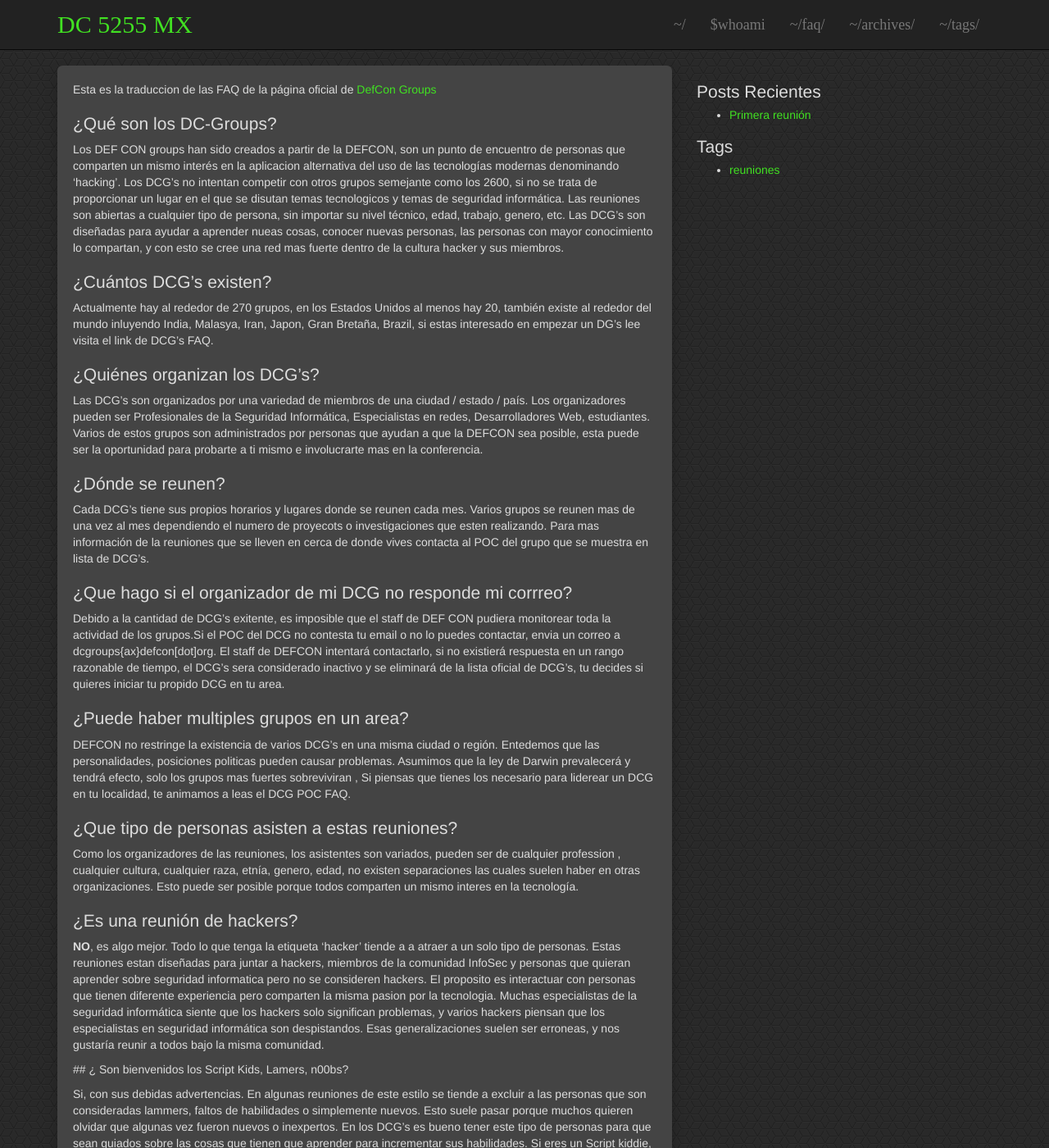
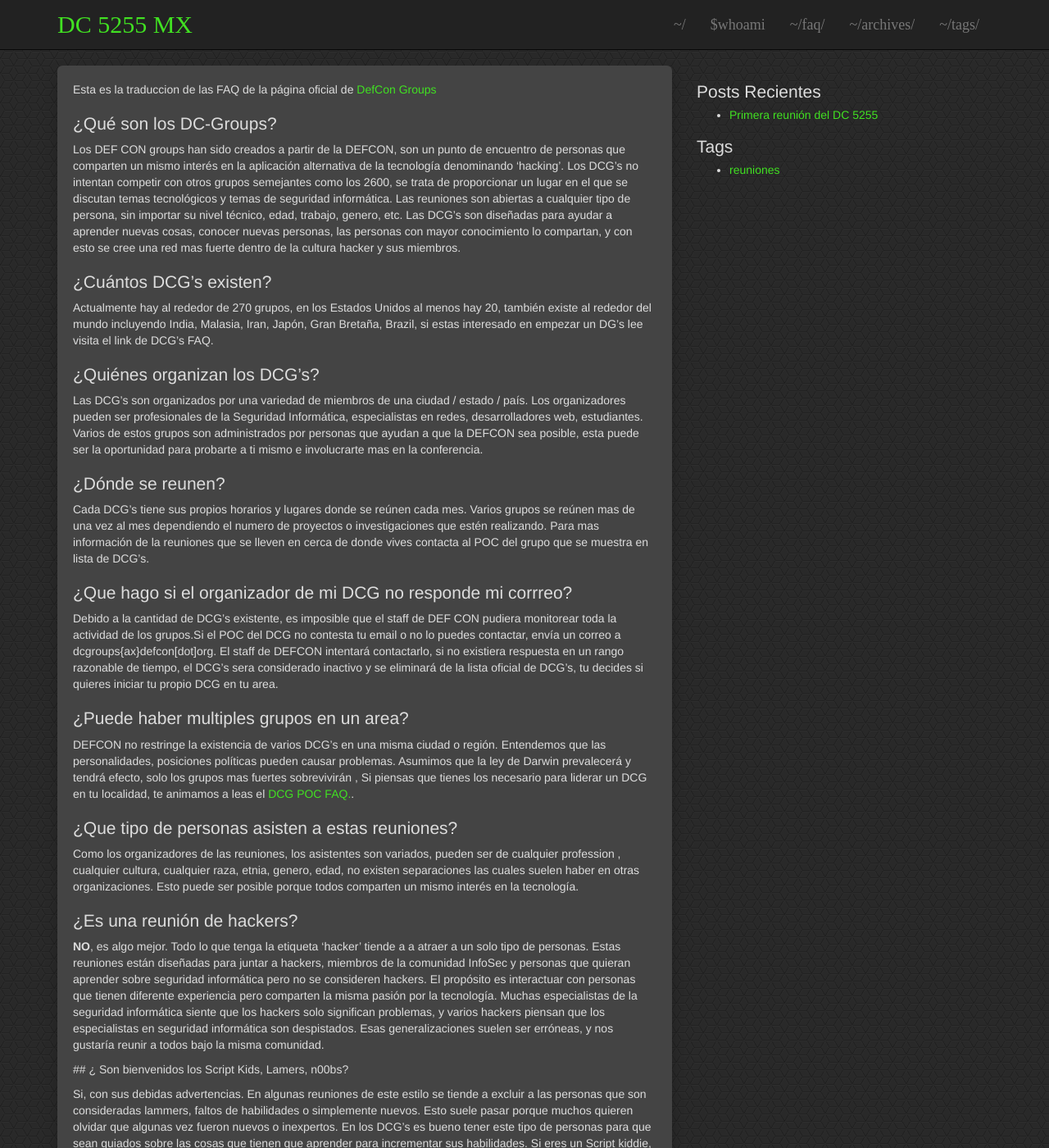
Before and after one commit to dc5255/dc5255.github.io, a Jekyll site: the page built from faqs.md, in a window 1280 px wide and 1400 px high. Shown: the whole window at 82% size. Built offline with Jekyll 4.4.1, drawn with Linux system fonts in a browser that asks for light colours; some of the changed text lies outside the part shown.

Commit message:
:smile: primera reunion

```diff
--- a/faqs.md
+++ b/faqs.md
@@ -10,54 +10,53 @@
 
 ## ¿Qué son los DC-Groups?
 
-Los DEF CON groups han sido creados a partir de la DEFCON, son un punto de encuentro de personas que comparten un mismo interés en la aplicacion alternativa del uso de las tecnologías modernas denominando 'hacking'. Los DCG's no intentan competir con otros grupos semejante como los 2600, si no se trata de proporcionar un lugar en el que se disutan temas tecnologicos y temas de seguridad informática. Las reuniones son abiertas a cualquier tipo de persona, sin importar su nivel técnico, edad, trabajo, genero, etc. Las DCG's son diseñadas para ayudar a aprender nueas cosas, conocer nuevas personas, las personas con mayor conocimiento lo compartan, y con esto se cree una red mas fuerte dentro de la cultura hacker y sus miembros.
+Los DEF CON groups han sido creados a partir de la DEFCON, son un punto de encuentro de personas que comparten un mismo interés en la aplicación alternativa de la tecnología denominando 'hacking'. Los DCG's no intentan competir con otros grupos semejantes como los 2600,  se trata de proporcionar un lugar en el que se discutan temas tecnológicos y temas de seguridad informática. Las reuniones son abiertas a cualquier tipo de persona, sin importar su nivel técnico, edad, trabajo, genero, etc. Las DCG's son diseñadas para ayudar a aprender nuevas cosas, conocer nuevas personas, las personas con mayor conocimiento lo compartan, y con esto se cree una red mas fuerte dentro de la cultura hacker y sus miembros.
 
 
 ## ¿Cuántos DCG's existen?
 
-Actualmente hay al rededor de 270 grupos, en los Estados Unidos al menos hay 20, también existe al rededor del mundo inluyendo India, Malasya, Iran, Japon, Gran Bretaña, Brazil, si estas interesado en empezar un DG's lee visita el link de DCG's FAQ.
+Actualmente hay al rededor de 270 grupos, en los Estados Unidos al menos hay 20, también existe al rededor del mundo incluyendo India, Malasia, Iran, Japón, Gran Bretaña, Brazil, si estas interesado en empezar un DG's lee visita el link de DCG's FAQ.
 
 
 ## ¿Quiénes organizan los DCG's?
 
-Las DCG's son organizados por una variedad de miembros de una ciudad / estado / país. Los organizadores pueden ser Profesionales de la Seguridad Informática, Especialistas en redes, Desarrolladores Web, estudiantes. Varios de estos grupos son administrados por personas que ayudan a que la DEFCON sea posible, esta puede ser la oportunidad para probarte a ti mismo e involucrarte mas en la conferencia.
+Las DCG's son organizados por una variedad de miembros de una ciudad / estado / país. Los organizadores pueden ser profesionales de la Seguridad Informática, especialistas en redes, desarrolladores web, estudiantes. Varios de estos grupos son administrados por personas que ayudan a que la DEFCON sea posible, esta puede ser la oportunidad para probarte a ti mismo e involucrarte mas en la conferencia.
 
 
 ## ¿Dónde se reunen?
 
-Cada DCG's tiene sus propios horarios y lugares donde se reunen cada mes. Varios grupos se reunen mas de una vez al mes dependiendo el numero de proyecots o investigaciones que esten realizando. Para mas información de la reuniones que se lleven en cerca de donde vives contacta al POC del grupo que se muestra en lista de DCG's.
+Cada DCG's tiene sus propios horarios y lugares donde se reúnen cada mes. Varios grupos se reúnen mas de una vez al mes dependiendo el numero de proyectos o investigaciones que estén realizando. Para mas información de la reuniones que se lleven en cerca de donde vives contacta al POC del grupo que se muestra en lista de DCG's.
 
 
 ## ¿Que hago si el organizador de mi DCG no responde mi corrreo?
 
-Debido a la cantidad de DCG's exitente, es imposible que el staff de DEF CON pudiera monitorear toda la actividad de los grupos.Si el POC del DCG no contesta tu email o no lo puedes contactar, envia un correo a dcgroups{ax}defcon[dot]org. El staff de DEFCON intentará contactarlo, si no existierá respuesta en un rango razonable de tiempo, el DCG's sera considerado inactivo y se eliminará de la lista oficial de DCG's, tu decides si quieres iniciar tu propido DCG en tu area.
+Debido a la cantidad de DCG's existente, es imposible que el staff de DEF CON pudiera monitorear toda la actividad de los grupos.Si el POC del DCG no contesta tu email o no lo puedes contactar, envía un correo a dcgroups{ax}defcon[dot]org. El staff de DEFCON intentará contactarlo, si no existiera respuesta en un rango razonable de tiempo, el DCG's sera considerado inactivo y se eliminará de la lista oficial de DCG's, tu decides si quieres iniciar tu propio DCG en tu area.
 
 
 ## ¿Puede haber multiples grupos en un area?
 
-DEFCON no restringe la existencia de varios DCG's en una misma ciudad o región. Entedemos que las personalidades, posiciones politicas pueden causar problemas. Asumimos que la ley de Darwin prevalecerá y tendrá efecto, solo los grupos mas fuertes sobreviviran , Si piensas que tienes los necesario para liderear un DCG en tu localidad, te animamos a leas el DCG POC FAQ.
+DEFCON no restringe la existencia de varios DCG's en una misma ciudad o región. Entendemos que las personalidades, posiciones políticas pueden causar problemas. Asumimos que la ley de Darwin prevalecerá y tendrá efecto, solo los grupos mas fuertes sobrevivirán , Si piensas que tienes los necesario para liderar un DCG en tu localidad, te animamos a leas el [DCG POC FAQ.](https://www.defcon.org/html/defcon-groups/dc-groups-faq.html).
 
 
 ## ¿Que tipo de personas asisten a estas reuniones?
 
-Como los organizadores de las reuniones, los asistentes son variados, pueden ser de cualquier profession , cualquier cultura, cualquier raza, etnía, genero, edad, no existen separaciones las cuales suelen haber en otras organizaciones. Esto puede ser posible porque todos comparten un mismo interes en la tecnología.
+Como los organizadores de las reuniones, los asistentes son variados, pueden ser de cualquier profession , cualquier cultura, cualquier raza, etnia, genero, edad, no existen separaciones las cuales suelen haber en otras organizaciones. Esto puede ser posible porque todos comparten un mismo interés en la tecnología.
 
 
 ## ¿Es una reunión de hackers?
 
-**NO**, es algo mejor. Todo lo que tenga la etiqueta 'hacker' tiende a a atraer a un solo tipo de personas. Estas reuniones estan diseñadas para juntar a hackers, miembros de la comunidad InfoSec y personas que quieran aprender sobre seguridad informatica pero no se consideren hackers. El proposito es interactuar con personas que tienen diferente experiencia pero comparten la misma pasion por la tecnologia. Muchas especialistas de la seguridad informática siente que los hackers solo significan problemas, y varios hackers piensan que los especialistas en seguridad informática son despistandos. Esas generalizaciones suelen ser erroneas, y nos gustaría reunir a todos bajo la misma comunidad.
+**NO**, es algo mejor. Todo lo que tenga la etiqueta 'hacker' tiende a a atraer a un solo tipo de personas. Estas reuniones están diseñadas para juntar a hackers, miembros de la comunidad InfoSec y personas que quieran aprender sobre seguridad informática pero no se consideren hackers. El propósito es interactuar con personas que tienen diferente experiencia pero comparten la misma pasión por la tecnología. Muchas especialistas de la seguridad informática siente que los hackers solo significan problemas, y varios hackers piensan que los especialistas en seguridad informática son despistados. Esas generalizaciones suelen ser erróneas, y nos gustaría reunir a todos bajo la misma comunidad.
 
 
 ## ¿ Son bienvenidos los Script Kids, Lamers, n00bs?
 
 Si, con sus debidas advertencias. En algunas reuniones de este estilo se tiende a excluir a las personas que son consideradas lammers, faltos de habilidades o simplemente nuevos. Esto suele pasar porque muchos quieren olvidar que algunas vez fueron nuevos o inexpertos.
-En los DCG's es bueno tener este tipo de personas para que sean guiados sobre las cosas que tienen que aprender para incrementar sus habilidades. Si eres un Script kiddie, lamer o n00b sientete libre de asistir pero no molestes a los que quieren aprender cosas nuevas. Como dice la frase 'La ignoracia se perdona porque es curable, la estupidez no ...', La diferencia entre la ignorancia y la estupides se encuentra en el deseo de no permanecer ignorante. Ser un hacker es querer
-evolucionar mas rápido que las masas, por eso te animamos a que saques ventaja de cada oportunidad que se presente para hacerlo.
+En los DCG's es bueno tener este tipo de personas para que sean guiados sobre las cosas que tienen que aprender para incrementar sus habilidades. Si eres un Script kiddie, lamer o n00b siéntete libre de asistir pero no molestes a los que quieren aprender cosas nuevas. Como dice la frase 'La ignorancia se perdona porque es curable, la estupidez no ...', La diferencia entre la ignorancia y la estupidez se encuentra en el deseo de no permanecer ignorante. Ser un hacker es querer evolucionar mas rápido que las masas, por eso te animamos a que saques ventaja de cada oportunidad que se presente para hacerlo.
 
 
 ## ¿Exiten listas de correo / sitios web para los miembros de DGs?
 
-Depende de cada DCG, existen algunos que tiene websites y listas de correo funcionando, para tener mas informacion consulta la lista de DCG's en [DefCon](http://www.defcon.org).
+Depende de cada DCG, existen algunos que tiene websites y listas de correo funcionando, para tener mas información consulta la lista de DCG's en [DefCon](http://www.defcon.org).
 
 
 ## ¿Suceden cosas ilegales en estas reuniones?
@@ -67,20 +66,20 @@
 
 ## ¿Algunas reuniones pasan mas al lado politico que al tecnico, los DCG van en la misma direccion?
 
-En los DCG's es dificl mantenerse al margen de las cuestiones politicas que engloba tecnologia, los grupos que se han citado anteriormente tenian ese objetivo. Los DC's no tienen como objetivo el activismo / hacktivismo. Tal vez existan asistentes que sean hacktivistas o esten involucrados en algún movimiento de ese estilo. Los DC's no tiene oficialmente ese objectivo.
+En los DCG's es difícil mantenerse al margen de las cuestiones políticas que engloba tecnología, los grupos que se han citado anteriormente tenían ese objetivo. Los DC's no tienen como objetivo el activismo / hacktivismo. Tal vez existan asistentes que sean hacktivistas o estén involucrados en algún movimiento de ese estilo. Los DC's no tiene oficialmente ese objetivo.
 
 
 ## ¿Pertenezco a la policia, o soy periodista, puedo asistir?
 
 Seguro, solo di claramente a lo que te dedicas para evitar malos entendidos. De hecho si puedes enviar un correo al DCG y avisar que vas a asistir seria de gran ayuda.
-No decir quien eres y a que te dedicas podría entenderse que vas a perseguir a alguien. Tu sabes quienes somos y esperamos la misma información de tí.
+No decir quien eres y a que te dedicas podría entenderse que vas a perseguir a alguien. Tu sabes quienes somos y esperamos la misma información de ti.
 
 
 ## ¿A quién se le ocurrio de la idea de crear DCG's?
 
-Son un concepto que se le ocurrio a russr despues de varias platicas con varios Goons sobre la baja calidad de las reuniones respecto al tema tecnologico en sus respectivas localidades.  Fueron introducidas en la DEFCON 12. Actualmente hay docenas de Goons involucrados en el programa de DCG de alguna manera.
+Son un concepto que se le ocurrió a russr después de varias platicas con varios Goons sobre la baja calidad de las reuniones respecto al tema tecnológico en sus respectivas localidades.  Fueron introducidas en la DEFCON 12. Actualmente hay docenas de Goons involucrados en el programa de DCG de alguna manera.
 
 
 ## ¿Quienes estan detrás de los DCG's?
 
-A varios Goons que participan activamente para mantener vivos los DCG's como blakdayz, converge, noid, saki, blackbeetle, russr, y todos los POCs. Si llegas a asistir a DEF CON y disfrutas de lo DCG, comunicaselos, El cordinador de todo los relativo a DCG's es blackdayz, Le puedes enviar un mail a b[remove]l[remove]a[yep,removeit]k[remove!]@defcon.org.
+A varios Goons que participan activamente para mantener vivos los DCG's como blakdayz, converge, noid, saki, blackbeetle, russr, y todos los POCs. Si llegas a asistir a DEF CON y disfrutas de lo DCG, comunicaselos, El coordinador de todo los relativo a DCG's es blackdayz, Le puedes enviar un mail a b[remove]l[remove]a[yep,removeit]k[remove!]@defcon.org.
--- /dev/null
+++ b/robots.txt
@@ -0,0 +1,2 @@
+User-agent: *
+Disallow: /
```
Also changed, not shown: other parts of faqs.md (+1 -1 lines), _posts/2016-01-13-hola-mundo.md (deleted, +0 -10 lines), _posts/2016-02-14-primera-reunion.md (added, +40 -0 lines).
